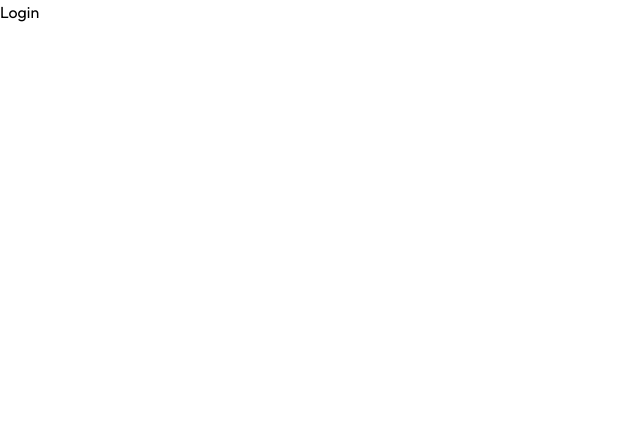
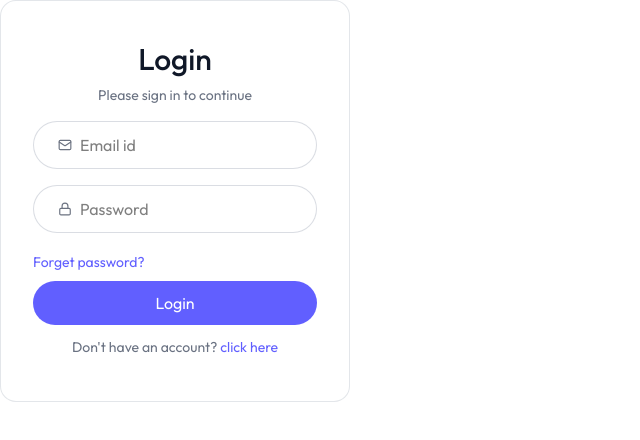
Before and after one commit to natitam1/ai-resume-forge, a React (Vite) app in the folder client/: page /login in a window 1280 px wide. Shown: the top 440 px of the page, without its empty margins (0-640 px from the left). Built offline with nearby package versions, Linux system fonts and the light colour scheme.

Commit message:
feat: add login form

```diff
--- a/client/src/pages/Login.jsx
+++ b/client/src/pages/Login.jsx
@@ -1,7 +1,138 @@
-import React from "react";
+import React, { useState } from "react";
 
 const Login = () => {
-  return <div>Login</div>;
+  const [state, setState] = useState("login");
+
+  const [formData, setFormData] = useState({
+    name: "",
+    email: "",
+    password: "",
+  });
+
+  const handleSubmit = async (e) => {
+    e.preventDefault();
+  };
+
+  const handleChange = (e) => {
+    const { name, value } = e.target;
+    setFormData((prev) => ({ ...prev, [name]: value }));
+  };
+
+  return (
+    <form
+      onSubmit={handleSubmit}
+      className="sm:w-[350px] w-full text-center border border-gray-300/60 rounded-2xl px-8 bg-white"
+    >
+      <h1 className="text-gray-900 text-3xl mt-10 font-medium">
+        {state === "login" ? "Login" : "Sign up"}
+      </h1>
+      <p className="text-gray-500 text-sm mt-2">Please sign in to continue</p>
+      {state !== "login" && (
+        <div className="flex items-center mt-6 w-full bg-white border border-gray-300/80 h-12 rounded-full overflow-hidden pl-6 gap-2">
+          <svg
+            xmlns="http://www.w3.org/2000/svg"
+            width="16"
+            height="16"
+            viewBox="0 0 24 24"
+            fill="none"
+            stroke="#6B7280"
+            strokeWidth="2"
+            strokeLinecap="round"
+            strokeLinejoin="round"
+            className="lucide lucide-user-round-icon lucide-user-round"
+          >
+            <circle cx="12" cy="8" r="5" />
+            <path d="M20 21a8 8 0 0 0-16 0" />
+          </svg>
+          <input
+            type="text"
+            name="name"
+            placeholder="Name"
+            className="border-none outline-none ring-0"
+            value={formData.name}
+            onChange={handleChange}
+            required
+          />
+        </div>
+      )}
+      <div className="flex items-center w-full mt-4 bg-white border border-gray-300/80 h-12 rounded-full overflow-hidden pl-6 gap-2">
+        <svg
+          xmlns="http://www.w3.org/2000/svg"
+          width="14"
+          height="14"
+          viewBox="0 0 24 24"
+          fill="none"
+          stroke="#6B7280"
+          strokeWidth="2"
+          strokeLinecap="round"
+          strokeLinejoin="round"
+          className="lucide lucide-mail-icon lucide-mail"
+        >
+          <path d="m22 7-8.991 5.727a2 2 0 0 1-2.009 0L2 7" />
+          <rect x="2" y="4" width="20" height="16" rx="2" />
+        </svg>
+        <input
+          type="email"
+          name="email"
+          placeholder="Email id"
+          className="border-none outline-none ring-0"
+          value={formData.email}
+          onChange={handleChange}
+          required
+        />
+      </div>
+      <div className="flex items-center mt-4 w-full bg-white border border-gray-300/80 h-12 rounded-full overflow-hidden pl-6 gap-2">
+        <svg
+          xmlns="http://www.w3.org/2000/svg"
+          width="14"
+          height="14"
+          viewBox="0 0 24 24"
+          fill="none"
+          stroke="#6B7280"
+          strokeWidth="2"
+          strokeLinecap="round"
+          strokeLinejoin="round"
+          className="lucide lucide-lock-icon lucide-lock"
+        >
+          <rect width="18" height="11" x="3" y="11" rx="2" ry="2" />
+          <path d="M7 11V7a5 5 0 0 1 10 0v4" />
+        </svg>
+        <input
+          type="password"
+          name="password"
+          placeholder="Password"
+          className="border-none outline-none ring-0"
+          value={formData.password}
+          onChange={handleChange}
+          required
+        />
+      </div>
+      <div className="mt-4 text-left text-indigo-500">
+        <button className="text-sm" type="reset">
+          Forget password?
+        </button>
+      </div>
+      <button
+        type="submit"
+        className="mt-2 w-full h-11 rounded-full text-white bg-indigo-500 hover:opacity-90 transition-opacity"
+      >
+        {state === "login" ? "Login" : "Sign up"}
+      </button>
+      <p
+        onClick={() =>
+          setState((prev) => (prev === "login" ? "register" : "login"))
+        }
+        className="text-gray-500 text-sm mt-3 mb-11"
+      >
+        {state === "login"
+          ? "Don't have an account?"
+          : "Already have an account?"}{" "}
+        <a href="#" className="text-indigo-500 hover:underline">
+          click here
+        </a>
+      </p>
+    </form>
+  );
 };
 
 export default Login;
```
